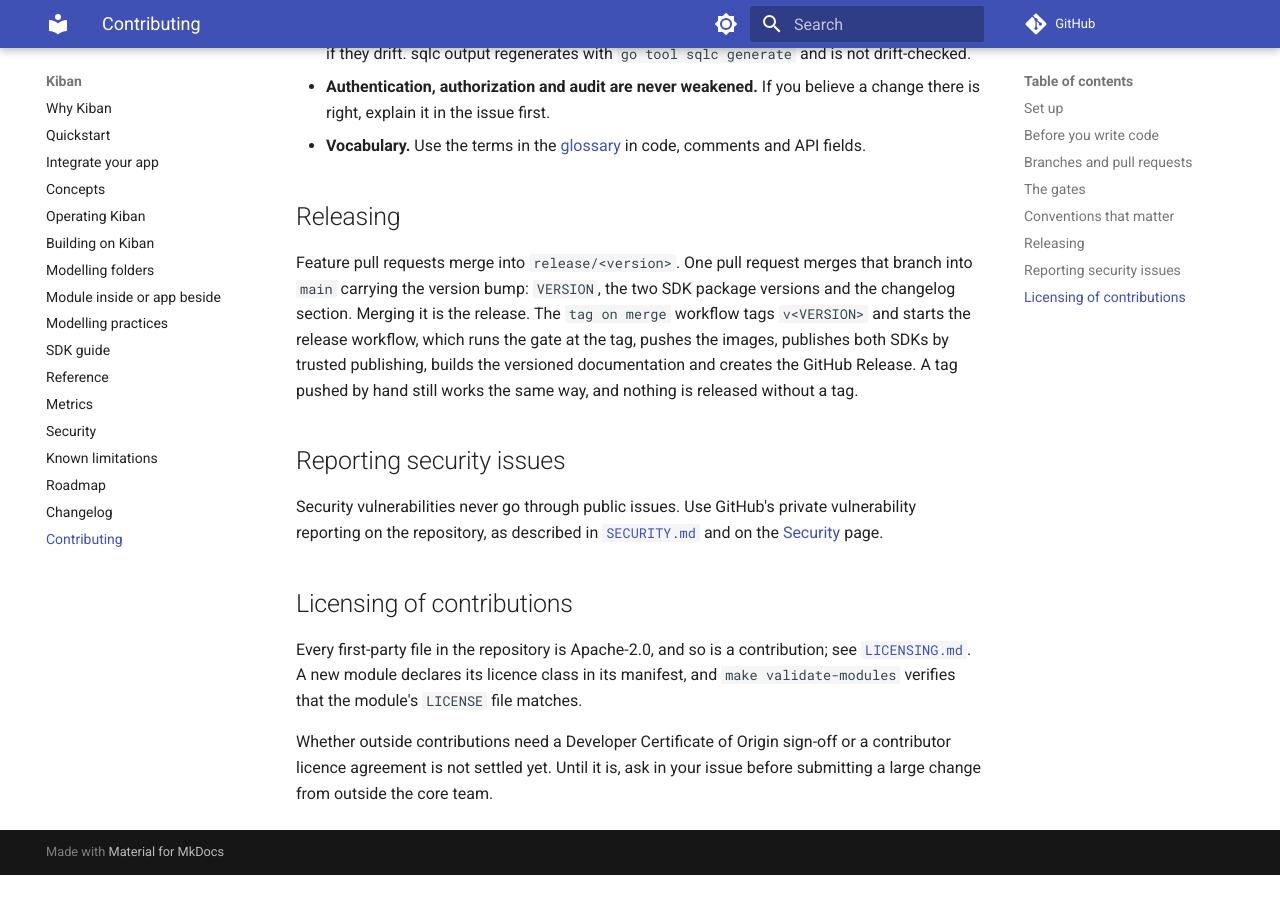
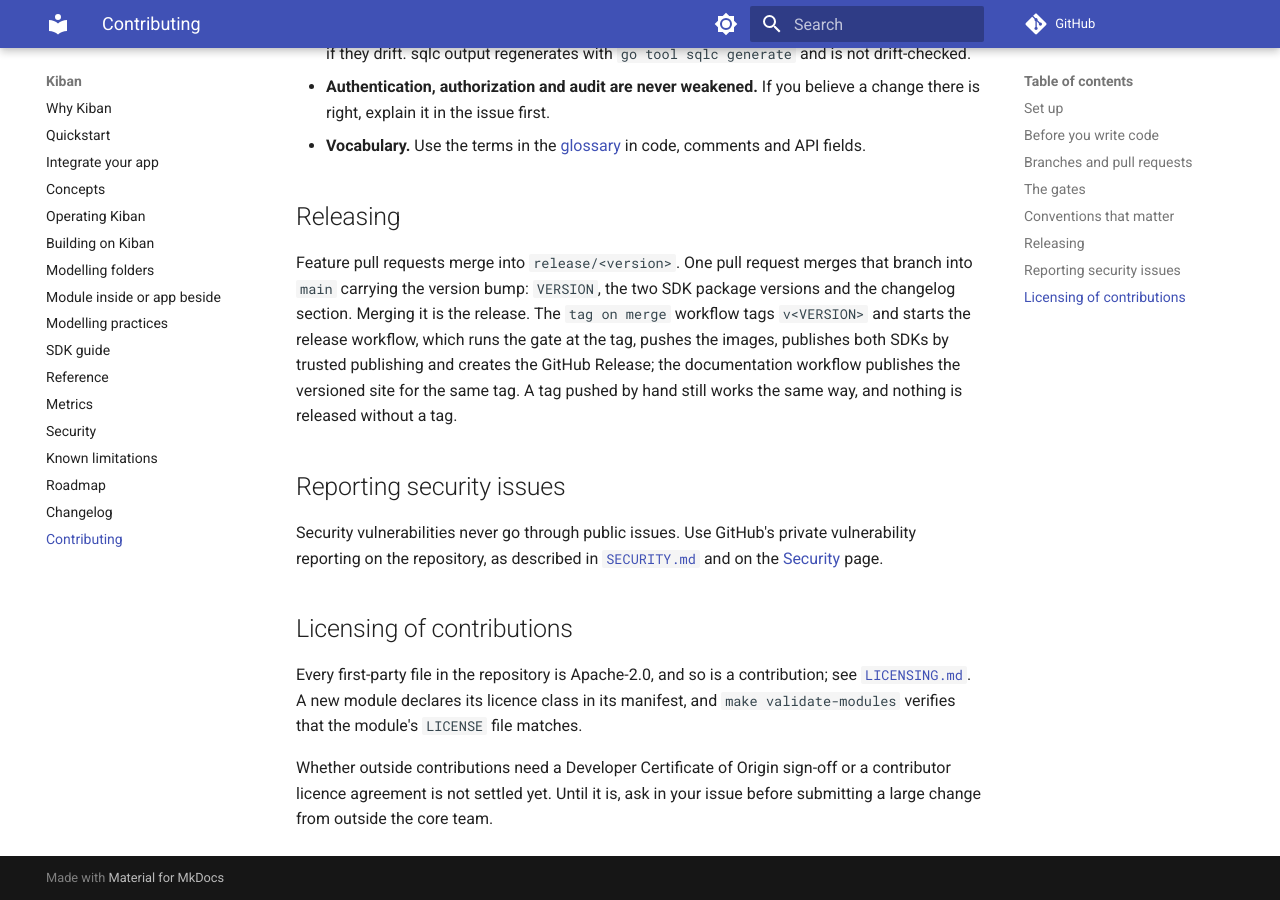
Before and after one commit to rosschiu/kiban, an MkDocs documentation site: the page built from docs/contributing.md, in a window 1280 px wide and 900 px high, scrolled down 2204 px. Built offline with MkDocs 1.6.1 and Material for MkDocs 9.7.7, drawn with Linux system fonts in a browser that asks for light colours; comment, search, counter and statistics services are not loaded; the version menu is left out; before the commit the page ends 3079 px from its top, so only the background shows below that.

Commit message:
docs(contributing): the documentation workflow publishes the versioned site

```diff
--- a/docs/contributing.md
+++ b/docs/contributing.md
@@ -94,8 +94,9 @@ Feature pull requests merge into `release/<version>`. One pull request merges th
 `main` carrying the version bump: `VERSION`, the two SDK package versions and the changelog
 section. Merging it is the release. The `tag on merge` workflow tags `v<VERSION>` and starts
 the release workflow, which runs the gate at the tag, pushes the images, publishes both SDKs by
-trusted publishing, builds the versioned documentation and creates the GitHub Release. A tag
-pushed by hand still works the same way, and nothing is released without a tag.
+trusted publishing and creates the GitHub Release; the documentation workflow publishes the
+versioned site for the same tag. A tag pushed by hand still works the same way, and nothing is
+released without a tag.
 
 ## Reporting security issues
 
```
